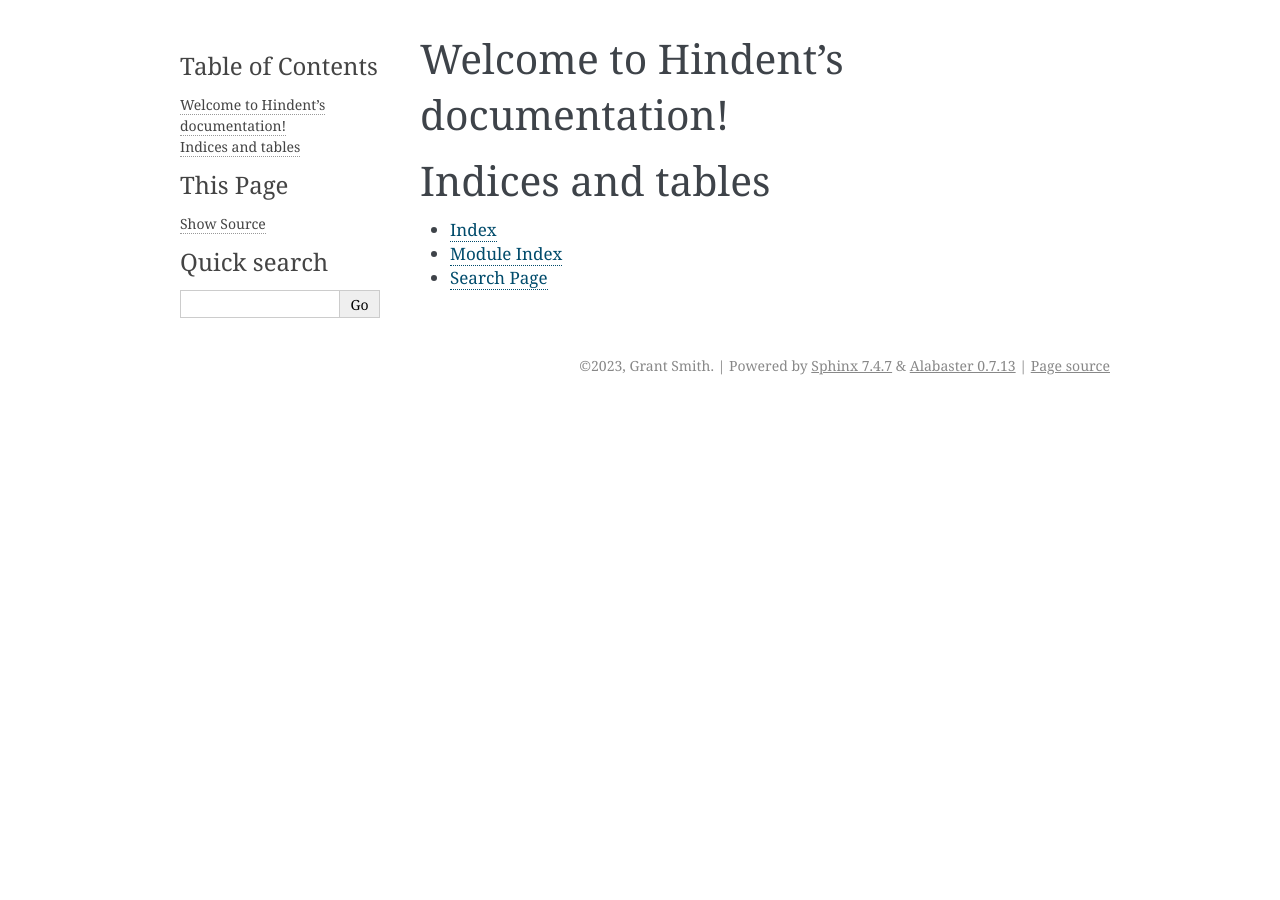
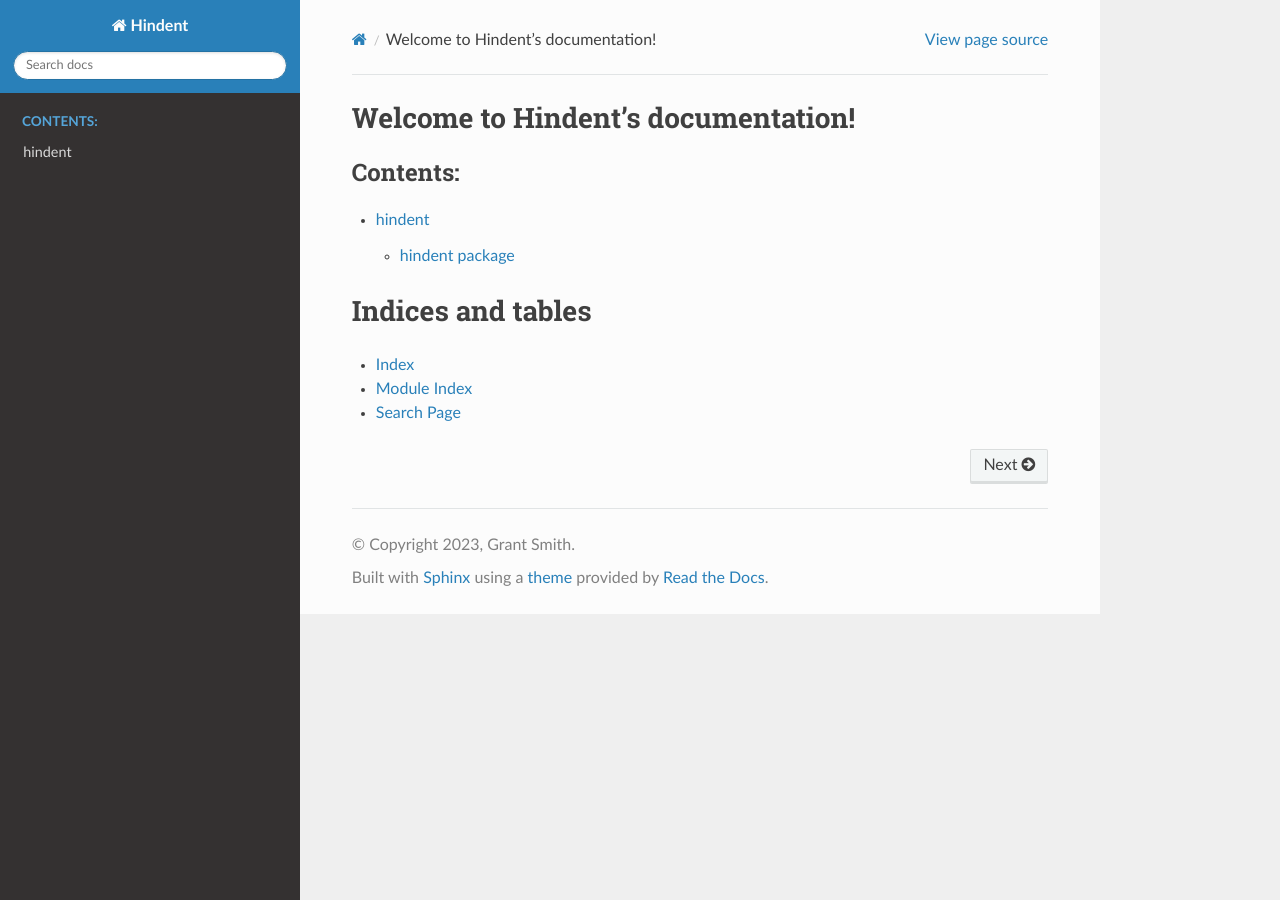
Before and after one commit to GSmithApps/hindent, a Sphinx documentation site: the page built from docs/source/index.rst, in a window 1280 px wide. Built offline with Sphinx 7.4.7 and the Read the Docs theme 2.0.0, drawn with Linux system fonts in a browser that asks for light colours.

Commit message:
sphinx and rtd

```diff
--- a/README.rst
+++ b/README.rst
@@ -145,6 +145,8 @@ ToDo
 - [ ] figure out how to process whitespace and
       empty lines in the new setup
       - [ ] rewrite all the example code.
+- [ ] a lot of the code in the doctrings uses
+      the old setup. rewrite it
 - [ ] redo the example code for map
 - [ ] change the verbage from ``translate`` to something else. I can't think
       of what. It's hard to say. really all it does is remove comments and whitespace
--- /dev/null
+++ b/docs/requirements.txt
@@ -0,0 +1,2 @@
+sphinx==7.1.2
+sphinx-rtd-theme==1.3.0rc1
--- a/docs/source/conf.py
+++ b/docs/source/conf.py
@@ -31,6 +31,7 @@ release = '4.0.0'
 # extensions coming with Sphinx (named 'sphinx.ext.*') or your custom
 # ones.
 extensions = [
+    "sphinx.ext.autodoc"
 ]
 
 # Add any paths that contain templates here, relative to this directory.
@@ -47,7 +48,7 @@ exclude_patterns = []
 # The theme to use for HTML and HTML Help pages.  See the documentation for
 # a list of builtin themes.
 #
-html_theme = 'alabaster'
+html_theme = 'sphinx_rtd_theme'
 
 # Add any paths that contain custom static files (such as style sheets) here,
 # relative to this directory. They are copied after the builtin static files,
--- /dev/null
+++ b/docs/source/hindent.rst
@@ -0,0 +1,10 @@
+hindent package
+===============
+
+Module contents
+---------------
+
+.. automodule:: hindent
+   :members:
+   :undoc-members:
+   :show-inheritance:
--- a/docs/source/index.rst
+++ b/docs/source/index.rst
@@ -10,7 +10,7 @@ Welcome to Hindent's documentation!
    :maxdepth: 2
    :caption: Contents:
 
-
+   modules
 
 Indices and tables
 ==================
--- /dev/null
+++ b/docs/source/modules.rst
@@ -0,0 +1,7 @@
+hindent
+=======
+
+.. toctree::
+   :maxdepth: 4
+
+   hindent
--- /dev/null
+++ b/requirements.txt
@@ -0,0 +1 @@
+# there are none
```
Also changed, not shown: .readthedocs.yaml (added), 1 other file.
